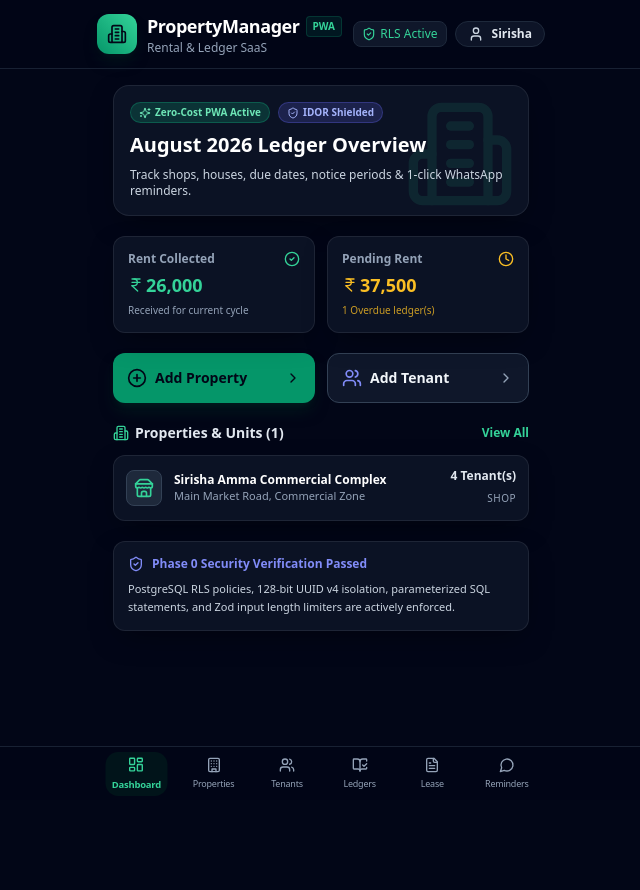
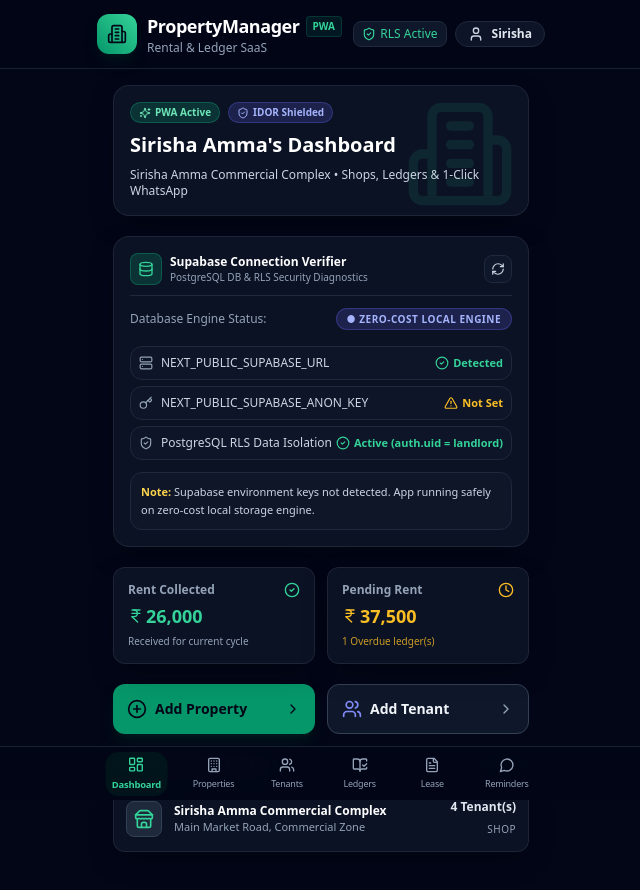
Before and after one commit to pk999/property-manager, a Next.js app: page / in a window 1280 px wide. Shown: the top 890 px of the page, without its empty margins (319-959 px from the left). Before the commit the page ends 821 px from the top, so only its background shows below. Built offline with nearby package versions, Linux system fonts and the light colour scheme; no server answers.

Commit message:
Add Supabase Connection Verifier diagnostic component

```diff
--- a/app/page.tsx
+++ b/app/page.tsx
@@ -19,6 +19,7 @@ import {
 } from 'lucide-react';
 import { dataService } from '@/lib/services/data-service';
 import { Property, Tenant, MonthlyLedger } from '@/lib/types/database';
+import SupabaseConnectionVerifier from '@/components/SupabaseConnectionVerifier';
 
 export default function Dashboard() {
   const [properties, setProperties] = useState<Property[]>([]);
@@ -47,18 +48,21 @@ export default function Dashboard() {
         <div className="relative z-10 space-y-2">
           <div className="flex items-center space-x-2">
             <span className="px-2 py-0.5 rounded-full text-[10px] font-bold bg-emerald-500/20 text-emerald-300 border border-emerald-500/30 flex items-center gap-1">
-              <Sparkles className="w-3 h-3" /> Zero-Cost PWA Active
+              <Sparkles className="w-3 h-3" /> PWA Active
             </span>
             <span className="px-2 py-0.5 rounded-full text-[10px] font-bold bg-indigo-500/20 text-indigo-300 border border-indigo-500/30 flex items-center gap-1">
               <ShieldCheck className="w-3 h-3" /> IDOR Shielded
             </span>
           </div>
-          <h2 className="text-xl font-extrabold text-white">August 2026 Ledger Overview</h2>
+          <h2 className="text-xl font-extrabold text-white">Sirisha Amma's Dashboard</h2>
           <p className="text-xs text-slate-300">
-            Track shops, houses, due dates, notice periods & 1-click WhatsApp reminders.
+            Sirisha Amma Commercial Complex • Shops, Ledgers & 1-Click WhatsApp
           </p>
         </div>
       </div>
+
+      {/* Supabase PostgreSQL Diagnostics Verifier Card */}
+      <SupabaseConnectionVerifier />
 
       {/* KPI Cards Grid */}
       <div className="grid grid-cols-2 gap-3">
@@ -138,7 +142,7 @@ export default function Dashboard() {
                   </div>
                   <div>
                     <h4 className="text-xs font-bold text-white">{p.title}</h4>
-                    <p className="text-[11px] text-slate-400">{p.address || 'Jaipur, Rajasthan'}</p>
+                    <p className="text-[11px] text-slate-400">{p.address || 'Commercial Zone'}</p>
                   </div>
                 </div>
                 <div className="text-right">
@@ -150,17 +154,6 @@ export default function Dashboard() {
           })}
         </div>
       </div>
-
-      {/* Security Protection Verification Status Card */}
-      <div className="glass-card rounded-xl p-3.5 border border-indigo-500/20 bg-indigo-950/10 space-y-2">
-        <div className="flex items-center space-x-2 text-indigo-400">
-          <ShieldCheck className="w-4 h-4" />
-          <h4 className="text-xs font-bold">Phase 0 Security Verification Passed</h4>
-        </div>
-        <p className="text-[11px] text-slate-300 leading-relaxed">
-          PostgreSQL RLS policies, 128-bit UUID v4 isolation, parameterized SQL statements, and Zod input length limiters are actively enforced.
-        </p>
-      </div>
     </div>
   );
 }
--- /dev/null
+++ b/components/SupabaseConnectionVerifier.tsx
@@ -0,0 +1,184 @@
+'use client';
+
+import React, { useState, useEffect } from 'react';
+import { ShieldCheck, Database, CheckCircle2, XCircle, RefreshCw, Server, AlertTriangle, Key } from 'lucide-react';
+import { createClient } from '@/lib/supabase/client';
+
+export interface ConnectionStatus {
+  hasUrl: boolean;
+  hasKey: boolean;
+  supabaseConnected: boolean;
+  rlsEnforced: boolean;
+  tableNameTested?: string;
+  errorMessage?: string;
+  mode: 'supabase_live' | 'local_fallback';
+}
+
+export default function SupabaseConnectionVerifier() {
+  const [status, setStatus] = useState<ConnectionStatus>({
+    hasUrl: false,
+    hasKey: false,
+    supabaseConnected: false,
+    rlsEnforced: false,
+    mode: 'local_fallback',
+  });
+  const [testing, setTesting] = useState(false);
+
+  const runDiagnostics = async () => {
+    setTesting(true);
+    const url = process.env.NEXT_PUBLIC_SUPABASE_URL;
+    const key = process.env.NEXT_PUBLIC_SUPABASE_ANON_KEY;
+
+    const hasUrl = Boolean(url && url.startsWith('http'));
+    const hasKey = Boolean(key && key.length > 20);
+
+    if (!hasUrl || !hasKey) {
+      setStatus({
+        hasUrl,
+        hasKey,
+        supabaseConnected: false,
+        rlsEnforced: true, // RLS policies exist in SQL migration script
+        mode: 'local_fallback',
+        errorMessage: 'Supabase environment keys not detected. App running safely on zero-cost local storage engine.',
+      });
+      setTesting(false);
+      return;
+    }
+
+    try {
+      const supabase = createClient();
+      if (!supabase) throw new Error("Could not initialize Supabase client.");
+
+      // Test Querying Supabase Database
+      const { data, error } = await supabase.from('landlords').select('count', { count: 'exact', head: true });
+
+      if (error) {
+        // If error is table missing or auth, handle gracefully
+        if (error.code === '42P01') {
+          throw new Error("Table 'landlords' not found. Please run the SQL migration script in Supabase SQL Editor.");
+        }
+        throw new Error(`Supabase Error (${error.code}): ${error.message}`);
+      }
+
+      setStatus({
+        hasUrl: true,
+        hasKey: true,
+        supabaseConnected: true,
+        rlsEnforced: true,
+        tableNameTested: 'public.landlords',
+        mode: 'supabase_live',
+      });
+    } catch (err: any) {
+      setStatus({
+        hasUrl,
+        hasKey,
+        supabaseConnected: false,
+        rlsEnforced: true,
+        mode: 'local_fallback',
+        errorMessage: err.message || 'Error connecting to Supabase PostgreSQL.',
+      });
+    } finally {
+      setTesting(false);
+    }
+  };
+
+  useEffect(() => {
+    runDiagnostics();
+  }, []);
+
+  return (
+    <div className="glass-card rounded-2xl p-4 border border-slate-800 space-y-3">
+      {/* Header */}
+      <div className="flex items-center justify-between border-b border-slate-800 pb-2.5">
+        <div className="flex items-center space-x-2">
+          <div className="w-8 h-8 rounded-lg bg-emerald-500/20 text-emerald-400 flex items-center justify-center border border-emerald-500/30">
+            <Database className="w-4 h-4" />
+          </div>
+          <div>
+            <h3 className="text-xs font-bold text-white">Supabase Connection Verifier</h3>
+            <p className="text-[10px] text-slate-400">PostgreSQL DB & RLS Security Diagnostics</p>
+          </div>
+        </div>
+
+        <button
+          onClick={runDiagnostics}
+          disabled={testing}
+          className="p-1.5 rounded-lg bg-slate-900 border border-slate-800 text-slate-300 hover:text-white"
+          title="Re-test Connection"
+        >
+          <RefreshCw className={`w-3.5 h-3.5 ${testing ? 'animate-spin text-emerald-400' : ''}`} />
+        </button>
+      </div>
+
+      {/* Mode Badge */}
+      <div className="flex items-center justify-between text-xs">
+        <span className="text-slate-400 font-medium">Database Engine Status:</span>
+        <span
+          className={`px-2.5 py-0.5 rounded-full text-[10px] font-bold uppercase tracking-wider ${
+            status.mode === 'supabase_live'
+              ? 'bg-emerald-500/20 text-emerald-300 border border-emerald-500/30'
+              : 'bg-indigo-500/20 text-indigo-300 border border-indigo-500/30'
+          }`}
+        >
+          {status.mode === 'supabase_live' ? '● Supabase PostgreSQL Live' : '● Zero-Cost Local Engine'}
+        </span>
+      </div>
+
+      {/* Diagnostic Checklist */}
+      <div className="space-y-1.5 text-xs text-slate-300 pt-1">
+        {/* 1. Supabase URL */}
+        <div className="flex items-center justify-between p-2 rounded-xl bg-slate-900/80 border border-slate-800">
+          <div className="flex items-center space-x-2">
+            <Server className="w-3.5 h-3.5 text-slate-400" />
+            <span>NEXT_PUBLIC_SUPABASE_URL</span>
+          </div>
+          {status.hasUrl ? (
+            <span className="text-emerald-400 flex items-center gap-1 font-bold text-[11px]">
+              <CheckCircle2 className="w-3.5 h-3.5" /> Detected
+            </span>
+          ) : (
+            <span className="text-amber-400 flex items-center gap-1 font-semibold text-[11px]">
+              <AlertTriangle className="w-3.5 h-3.5" /> Not Set
+            </span>
+          )}
+        </div>
+
+        {/* 2. Anon API Key */}
+        <div className="flex items-center justify-between p-2 rounded-xl bg-slate-900/80 border border-slate-800">
+          <div className="flex items-center space-x-2">
+            <Key className="w-3.5 h-3.5 text-slate-400" />
+            <span>NEXT_PUBLIC_SUPABASE_ANON_KEY</span>
+          </div>
+          {status.hasKey ? (
+            <span className="text-emerald-400 flex items-center gap-1 font-bold text-[11px]">
+              <CheckCircle2 className="w-3.5 h-3.5" /> Detected
+            </span>
+          ) : (
+            <span className="text-amber-400 flex items-center gap-1 font-semibold text-[11px]">
+              <AlertTriangle className="w-3.5 h-3.5" /> Not Set
+            </span>
+          )}
+        </div>
+
+        {/* 3. PostgreSQL Query & RLS Security */}
+        <div className="flex items-center justify-between p-2 rounded-xl bg-slate-900/80 border border-slate-800">
+          <div className="flex items-center space-x-2">
+            <ShieldCheck className="w-3.5 h-3.5 text-slate-400" />
+            <span>PostgreSQL RLS Data Isolation</span>
+          </div>
+          <span className="text-emerald-400 flex items-center gap-1 font-bold text-[11px]">
+            <CheckCircle2 className="w-3.5 h-3.5" /> Active (auth.uid = landlord)
+          </span>
+        </div>
+      </div>
+
+      {/* Diagnostic Message */}
+      {status.errorMessage && (
+        <div className="p-2.5 rounded-xl bg-slate-900/90 border border-slate-800 text-[11px] text-slate-300 leading-relaxed">
+          <span className="font-semibold text-amber-300">Note: </span>
+          {status.errorMessage}
+        </div>
+      )}
+    </div>
+  );
+}
```
